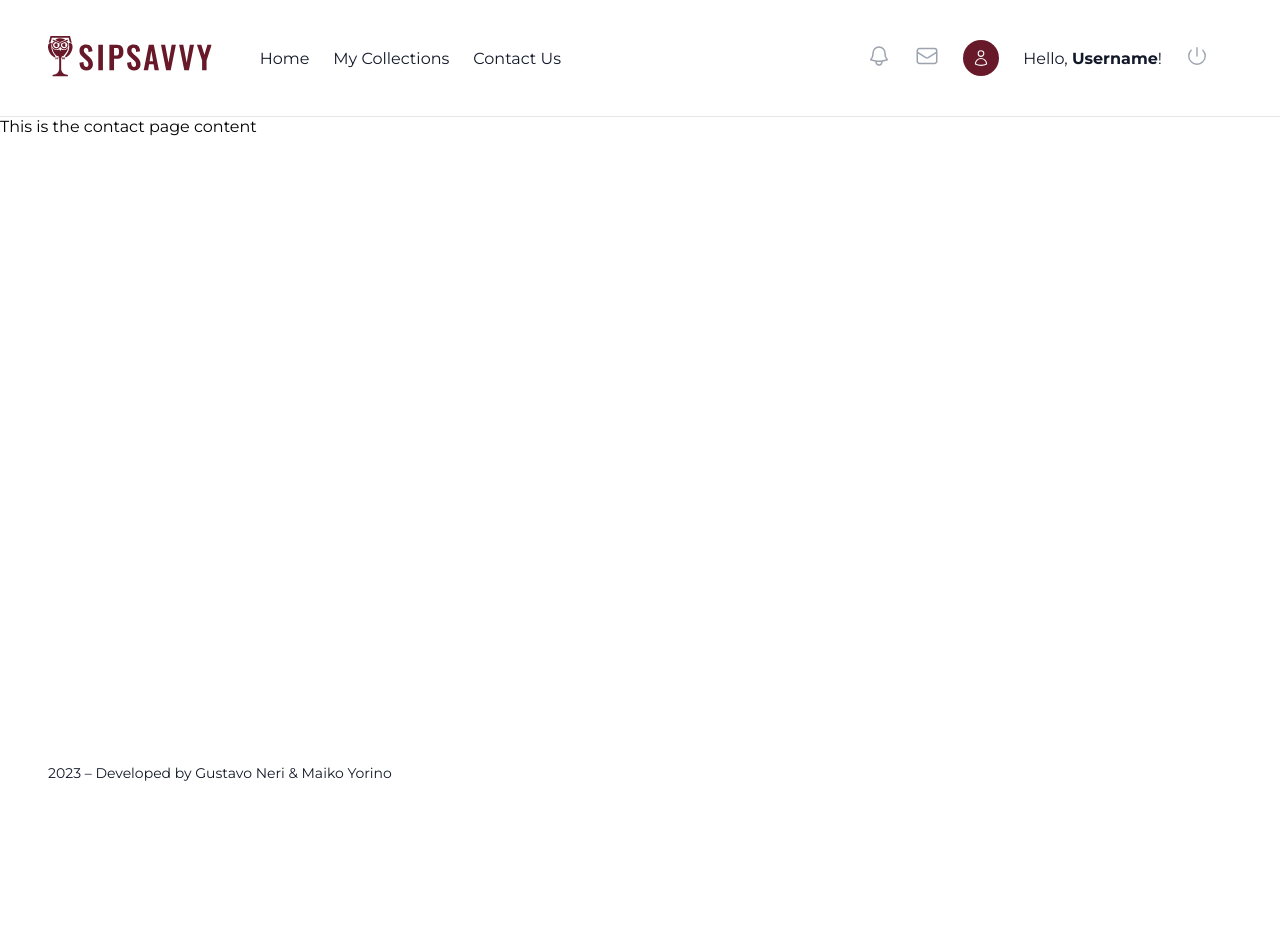
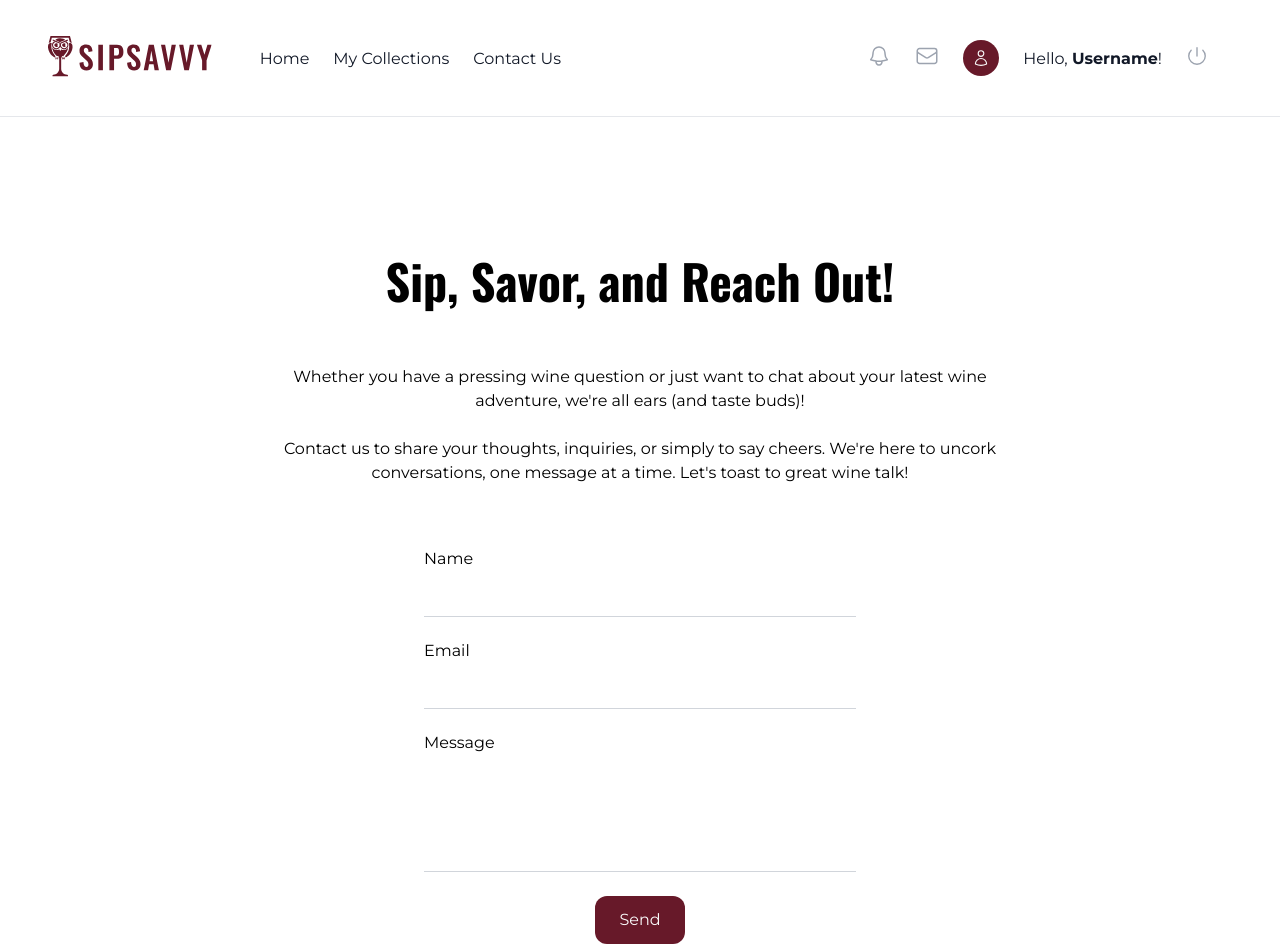
Before and after one commit to maiko-y77/SipSavvy-Gustavo-Maiko, a Next.js app in the folder client/: page /contact in a window 1280 px wide. Shown: the top 952 px of the page. Before the commit the page ends 800 px from the top, so only its background shows below. Built offline with nearby package versions, Linux system fonts and the light colour scheme.

Commit message:
contact page developed

```diff
--- a/client/src/app/contact/page.tsx
+++ b/client/src/app/contact/page.tsx
@@ -3,7 +3,31 @@
 export default function Register() {
     return (
         <>
-            This is the contact page content
+        <div className="contact full-width">
+           <div className="copy">
+            <h1>Sip, Savor, and Reach Out!</h1>
+            <p>Whether you have a pressing wine question or just want to chat about your latest wine adventure, we&apos;re all ears (and taste buds)!</p>
+            <p>
+            Contact us to share your thoughts, inquiries, or simply to say cheers.
+We&apos;re here to uncork conversations, one message at a time. Let&apos;s toast to great wine talk!</p>
+           </div>
+
+           <form className="contact-form">
+                <div className="form-group">
+                    <label>Name</label>
+                    <input type="text" required />
+                </div>
+                <div className="form-group">
+                    <label>Email</label>
+                    <input type="email" required />
+                </div>
+                <div className="form-group">
+                    <label>Message</label>
+                    <textarea></textarea>
+                </div>
+                <button type="submit">Send</button>
+           </form>
+           </div>
         </>
     )
 }
--- a/client/src/app/globals.scss
+++ b/client/src/app/globals.scss
@@ -6,6 +6,7 @@
 
 // Page stylesheets
 @import "../styles/pages/home.scss";
+@import "../styles/pages/contact.scss";
 
 * {
   margin: 0;
@@ -26,10 +27,14 @@ body {
   font-family: $Montserrat;
 }
 
-input[type=text],
+input[type="text"],
 input[type="email"],
 input[type="password"]{
   @include text-field;
+}
+
+textarea{
+  resize: none;
 }
 
 button{
--- a/client/src/styles/mixins.scss
+++ b/client/src/styles/mixins.scss
@@ -75,11 +75,6 @@
         border-bottom: 1px solid var(--brand-primary, #671929);
         background: var(--white, #FFF);
         outline: none;
-    }
-
-    &:invalid{
-        border-bottom: 1px solid var(--supporting-error-500, #CB2D2D);
-        background: var(--supporting-error-100, #FFF3F3);
     }
 }
 
--- /dev/null
+++ b/client/src/styles/pages/contact.scss
@@ -0,0 +1,55 @@
+// Contact us page styles
+.contact{
+    display: flex;
+    flex-direction: column;
+    align-items: center;
+    max-width: 887px;
+    margin: 0 auto;
+    padding: 64px;
+
+    .copy{
+        width: 100%;
+        margin: 64px 0;
+        display: flex;
+        flex-direction: column;
+        gap: 24px;
+
+        h1{
+            @include heading-1;
+            margin-bottom: 24px;
+            text-align: center;
+        }
+
+        p{
+            text-align: center;
+            line-height: 150%;
+            font-weight: 400;
+        }
+    }
+
+    .contact-form{
+        width: 432px;
+        margin: 0 auto;
+        display: flex;
+        flex-direction: column;
+        justify-content: center;
+        gap: 24px;
+        align-items: center;
+
+        .form-group{
+            display: flex;
+            flex-direction: column;
+            width: 100%;
+
+            textarea{
+                @include text-field;
+                height: 120px;
+            }
+        }
+
+
+        button{
+            width: fit-content;
+        }
+    }
+}
```
